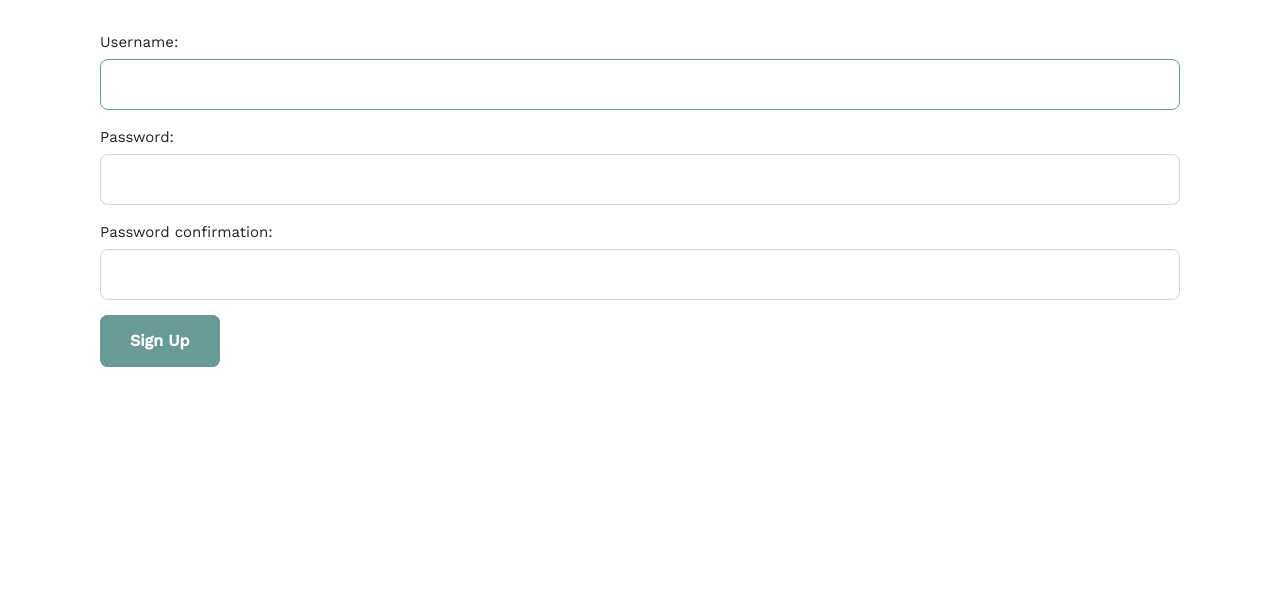
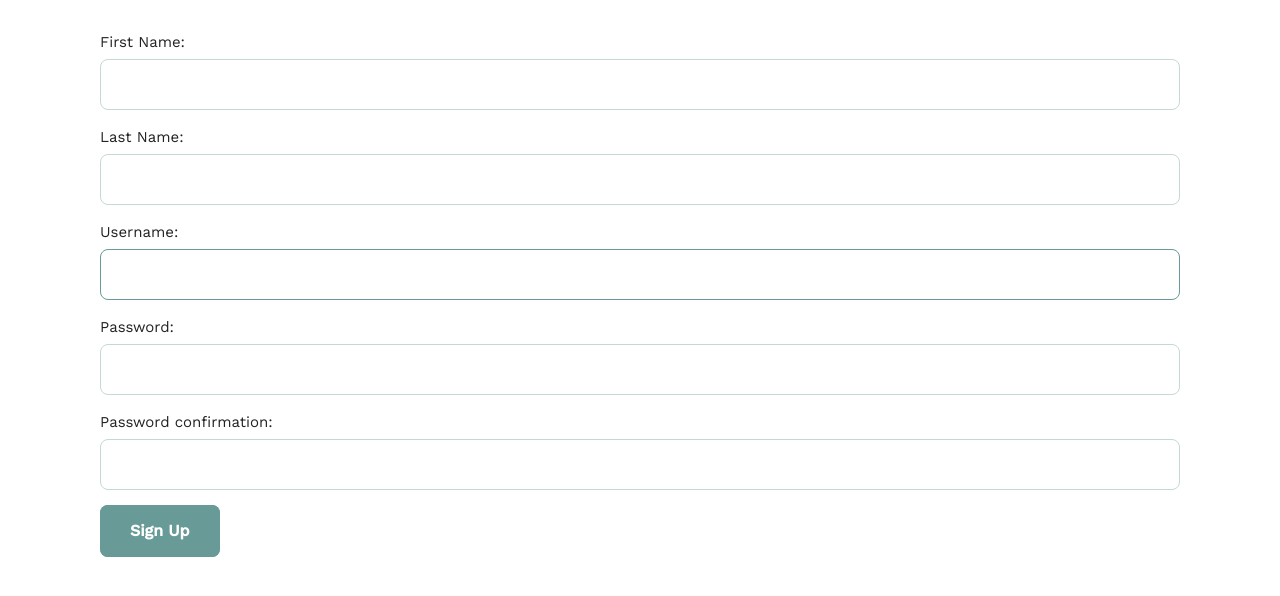
Before and after one commit to jhoover4/user-profile-with-django, a Django app: page /accounts/sign_up/ in a window 1280 px wide. Shown: the part 68-664 px from the top of the page. Run offline with Django 3.2, Linux system fonts and the light colour scheme.

Commit message:
Added first and last name fields to signup form.

```diff
--- a/accounts/forms.py
+++ b/accounts/forms.py
@@ -1,7 +1,17 @@
 from django import forms
 from django.contrib.auth.forms import PasswordChangeForm
+from django.contrib.auth.forms import UserCreationForm
 
 from .models import User, Profile
+
+
+class SignUpForm(UserCreationForm):
+    first_name = forms.CharField(max_length=30, required=False)
+    last_name = forms.CharField(max_length=30, required=False)
+
+    class Meta:
+        model = User
+        fields = ('username', 'first_name', 'last_name', 'password1', 'password2')
 
 
 class UserForm(forms.ModelForm):
--- a/accounts/templates/accounts/sign_up.html
+++ b/accounts/templates/accounts/sign_up.html
@@ -13,6 +13,16 @@
         {% for hidden in form.hidden_fields %}
             {{ hidden }}
         {% endfor %}
+        <div class="fieldWrapper">
+            {{ form.first_name.errors }}
+            <label for="{{ form.first_name.id_for_label }}">First Name:</label>
+            {{ form.first_name }}
+        </div>
+        <div class="fieldWrapper">
+            {{ form.last_name.errors }}
+            <label for="{{ form.last_name.id_for_label }}">Last Name:</label>
+            {{ form.last_name }}
+        </div>
         <div class="fieldWrapper">
             {{ form.username.errors }}
             <label for="{{ form.username.id_for_label }}">Username:</label>
--- a/accounts/views.py
+++ b/accounts/views.py
@@ -1,12 +1,12 @@
 from django.contrib import messages
 from django.contrib.auth import authenticate, login, logout, update_session_auth_hash
 from django.contrib.auth.decorators import login_required
-from django.contrib.auth.forms import AuthenticationForm, UserCreationForm
+from django.contrib.auth.forms import AuthenticationForm
 from django.http import HttpResponseRedirect
 from django.shortcuts import render
 from django.urls import reverse
 
-from .forms import UserForm, ProfileForm, PasswordChangeCustomForm
+from .forms import UserForm, ProfileForm, PasswordChangeCustomForm, SignUpForm
 from .models import User
 
 
@@ -37,9 +37,9 @@ def sign_in(request):
 
 
 def sign_up(request):
-    form = UserCreationForm()
+    form = SignUpForm()
     if request.method == 'POST':
-        form = UserCreationForm(data=request.POST)
+        form = SignUpForm(data=request.POST)
         if form.is_valid():
             form.save()
             user = authenticate(
--- a/assets/js/global.js
+++ b/assets/js/global.js
@@ -69,7 +69,9 @@ $(document).ready(function () {
     if (findScript("password")) {
         $('.form-group #id_password1').password({
             minimumLength: 14,
-            username: $("input#id_username")
+            username: $("input#id_username"),
+            firstName: $("input#id_first_name"),
+            lastName: $("input#id_last_name")
         });
         $('.form-group #id_new_password1').password({
             minimumLength: 14
--- a/assets/js/password.js
+++ b/assets/js/password.js
@@ -5,7 +5,7 @@
  * Using customizations added by Jordan Hoover
  *
  */
-;(function($) {
+;(function ($) {
     'use strict';
 
     var Password = function ($object, options) {
@@ -14,7 +14,7 @@
             badPass: 'Weak; try combining letters & numbers',
             goodPass: 'Medium; try using special charecters',
             strongPass: 'Strong password',
-      containsUsername: 'The password contains the username',
+            containsUsername: 'The password contains the username, first name, or last name',
             noNumberOrSpecial: 'The password must contain 1 special character and 1 number',
             noUpperAndLower: 'The password must contain a lower and uppercase letter',
             enterPass: 'Type your password',
@@ -23,6 +23,8 @@
             animate: true,
             animateSpeed: 'fast',
             username: false,
+            firstName: false,
+            lastName: false,
             usernamePartialMatch: true,
             minimumLength: 4
         };
@@ -67,9 +69,11 @@
          *
          * @param  password string The password to be checked.
          * @param  username string The username set (if options.username).
+         * @param  firstName string The firstName set (if options.firstName).
+         * @param  lastName string The lastName set (if options.lastName).
          * @return int
          */
-    function calculateScore(password, username) {
+        function calculateScore(password, username, firstName, lastName) {
             var score = 0;
 
             // password < options.minimumLength
@@ -77,17 +81,20 @@
                 return -1;
             }
 
+            // Check against user's names if provided
             if (options.username) {
-        // password === username
-        if (password.toLowerCase() === username.toLowerCase()) {
+                if (isNameInPassword(options.username.val(), password, options.usernamePartialMatch)) {
                     return -2;
                 }
-        // password contains username (and usernamePartialMatch is set to true)
-        if (options.usernamePartialMatch && username.length) {
-          var user = new RegExp(username.toLowerCase());
-          if (password.toLowerCase().match(user)) {
+            }
+            if (options.firstName) {
+                if (isNameInPassword(options.firstName.val(), password, true)) {
                     return -2;
                 }
+            }
+            if (options.lastName) {
+                if (isNameInPassword(options.lastName.val(), password, true)) {
+                    return -2;
                 }
             }
 
@@ -215,13 +222,23 @@
 
             $object.after($insert);
 
-      $object.keyup(function() {
+            $object.keyup(function () {
                 var username = options.username || '';
                 if (username) {
                     username = $(username).val();
                 }
 
-        var score = calculateScore($object.val(), username);
+                var firstName = options.firstName || '';
+                if (firstName) {
+                    firstName = $(firstName).val();
+                }
+
+                var lastName = options.lastName || '';
+                if (lastName) {
+                    lastName = $(lastName).val();
+                }
+
+                var score = calculateScore($object.val(), username, firstName, lastName);
                 $object.trigger('password.score', [score]);
                 var perc = score < 0 ? 0 : score;
                 $colorbar.css({
@@ -247,7 +264,7 @@
             });
 
             if (options.animate) {
-        $object.focus(function() {
+                $object.focus(function () {
                     if (!shown) {
                         $insert.slideDown(options.animateSpeed, function () {
                             shown = true;
@@ -256,7 +273,7 @@
                     }
                 });
 
-        $object.blur(function() {
+                $object.blur(function () {
                     if (!$object.val().length && shown) {
                         $insert.slideUp(options.animateSpeed, function () {
                             shown = false;
@@ -272,9 +289,25 @@
         return init.call(this);
     };
 
+    function isNameInPassword(nameParam, password) {
+        var partialMatch = arguments.length > 2 && arguments[2] !== undefined ? arguments[2] : false;
+
+        if (password.toLowerCase() === nameParam.toLowerCase()) {
+            return true;
+        }
+        if (partialMatch && nameParam.length) {
+            var user = new RegExp(nameParam.toLowerCase());
+            if (password.toLowerCase().match(user)) {
+                return true;
+            }
+        }
+
+        return false;
+    }
+
     // Bind to jquery
-  $.fn.password = function(options) {
-    return this.each(function() {
+    $.fn.password = function (options) {
+        return this.each(function () {
             new Password($(this), options);
         });
     };
```
Lines whose indentation alone changed are shown as unchanged.
